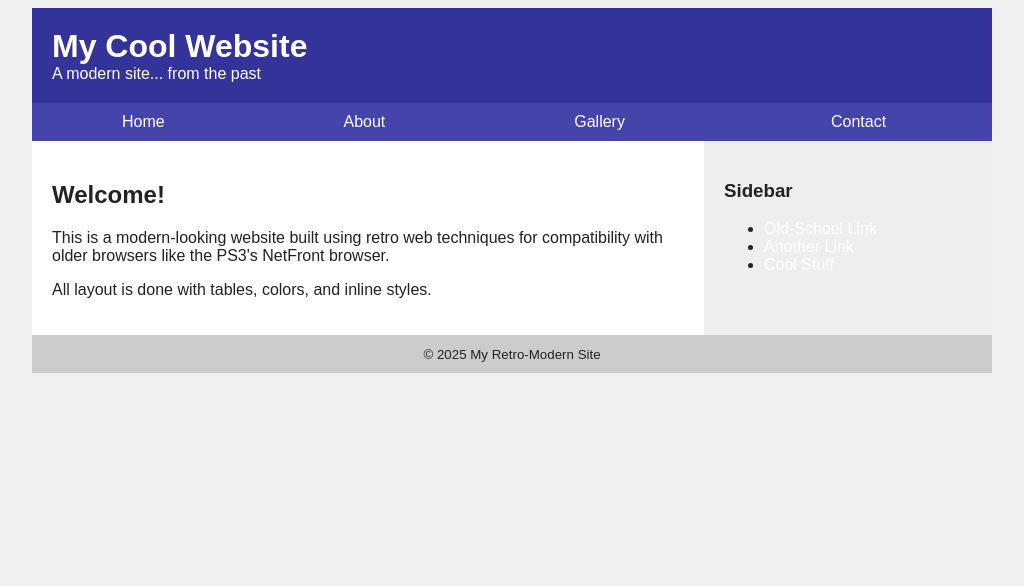
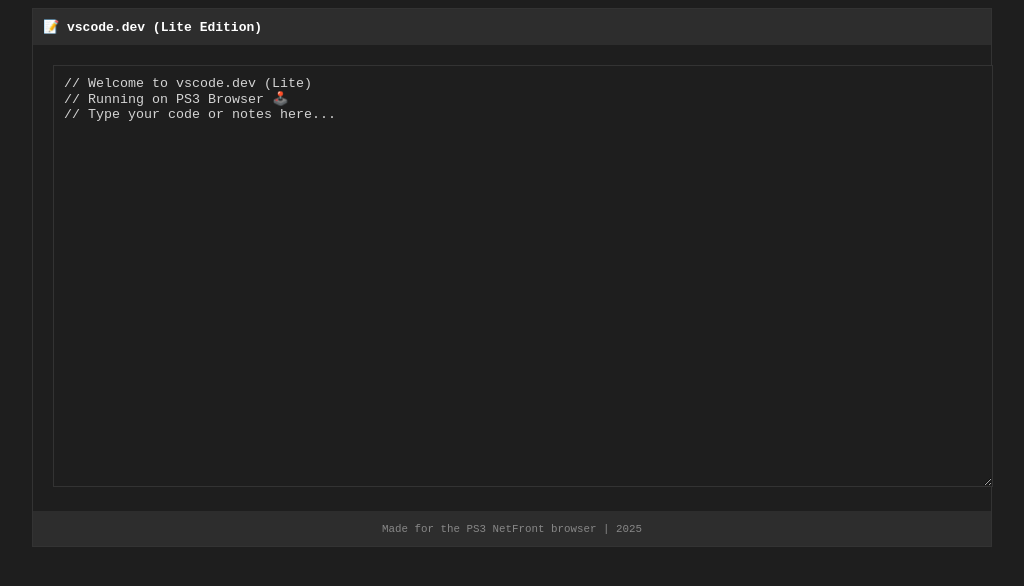
Before and after one commit to LandenTy/PS3-Website, a plain HTML site: page index.html in a window 1280 px wide. Shown: the whole page, without its empty margins (128-1152 px from the left). Drawn offline with Linux system fonts and the light colour scheme.

Commit message:
Update index.html
VS-Code Style textarea

```diff
--- a/index.html
+++ b/index.html
@@ -1,73 +1,48 @@
 <!DOCTYPE html>
 <html>
 <head>
-  <title>My Retro-Modern Site</title>
+  <title>VSCode.dev Lite</title>
   <style type="text/css">
     body {
-      background-color: #f0f0f0;
-      font-family: Arial, sans-serif;
-      color: #222222;
+      background-color: #1e1e1e;
+      color: #d4d4d4;
+      font-family: monospace;
     }
     a {
-      text-decoration: none;
-      color: white;
+      color: #569cd6;
     }
   </style>
 </head>
 <body>
 
-<!-- Main Table Layout -->
-<table width="100%" border="0" cellspacing="0" cellpadding="0" style="max-width: 960px; margin: auto; background-color: white;">
-
-  <!-- Header -->
+<!-- Simulated VS Code Layout -->
+<table width="100%" cellspacing="0" cellpadding="0" style="max-width: 960px; margin: auto; border: 1px solid #333;">
+  <!-- Titlebar -->
   <tr>
-    <td colspan="2" style="background-color: #333399; color: white; padding: 20px;">
-      <h1 style="margin: 0;">My Cool Website</h1>
-      <p style="margin: 0;">A modern site... from the past</p>
+    <td style="background-color: #2d2d2d; color: #ffffff; padding: 10px;">
+      <b>📝 vscode.dev (Lite Edition)</b>
     </td>
   </tr>
 
-  <!-- Navigation -->
+  <!-- Editor Area -->
   <tr>
-    <td colspan="2" style="background-color: #4444aa;">
-      <table width="100%" cellspacing="0" cellpadding="10">
-        <tr align="center">
-          <td onmouseover="this.style.backgroundColor='#6666cc'" onmouseout="this.style.backgroundColor=''" style="cursor: pointer;"><a href="#">Home</a></td>
-          <td onmouseover="this.style.backgroundColor='#6666cc'" onmouseout="this.style.backgroundColor=''" style="cursor: pointer;"><a href="#">About</a></td>
-          <td onmouseover="this.style.backgroundColor='#6666cc'" onmouseout="this.style.backgroundColor=''" style="cursor: pointer;"><a href="#">Gallery</a></td>
-          <td onmouseover="this.style.backgroundColor='#6666cc'" onmouseout="this.style.backgroundColor=''" style="cursor: pointer;"><a href="#">Contact</a></td>
-        </tr>
-      </table>
-    </td>
-  </tr>
-
-  <!-- Content Section -->
-  <tr valign="top">
-    <!-- Main Content -->
-    <td style="padding: 20px;" width="70%">
-      <h2>Welcome!</h2>
-      <p>This is a modern-looking website built using retro web techniques for compatibility with older browsers like the PS3's NetFront browser.</p>
-      <p>All layout is done with tables, colors, and inline styles.</p>
-    </td>
-
-    <!-- Sidebar -->
-    <td style="background-color: #eeeeee; padding: 20px;" width="30%">
-      <h3>Sidebar</h3>
-      <ul>
-        <li><a href="#">Old-School Link</a></li>
-        <li><a href="#">Another Link</a></li>
-        <li><a href="#">Cool Stuff</a></li>
-      </ul>
+    <td style="padding: 20px; background-color: #1e1e1e;">
+      <textarea rows="20" cols="100"
+        style="width: 100%; height: 400px; background-color: #1e1e1e; color: #d4d4d4;
+               border: 1px solid #333333; padding: 10px; font-family: monospace;">
+// Welcome to vscode.dev (Lite)
+// Running on PS3 Browser 🕹️
+// Type your code or notes here...
+      </textarea>
     </td>
   </tr>
 
   <!-- Footer -->
   <tr>
-    <td colspan="2" style="background-color: #cccccc; text-align: center; padding: 10px;">
-      <small>© 2025 My Retro-Modern Site</small>
+    <td style="background-color: #2d2d2d; color: #888888; text-align: center; padding: 10px;">
+      <small>Made for the PS3 NetFront browser | 2025</small>
     </td>
   </tr>
-
 </table>
 
 </body>
```
